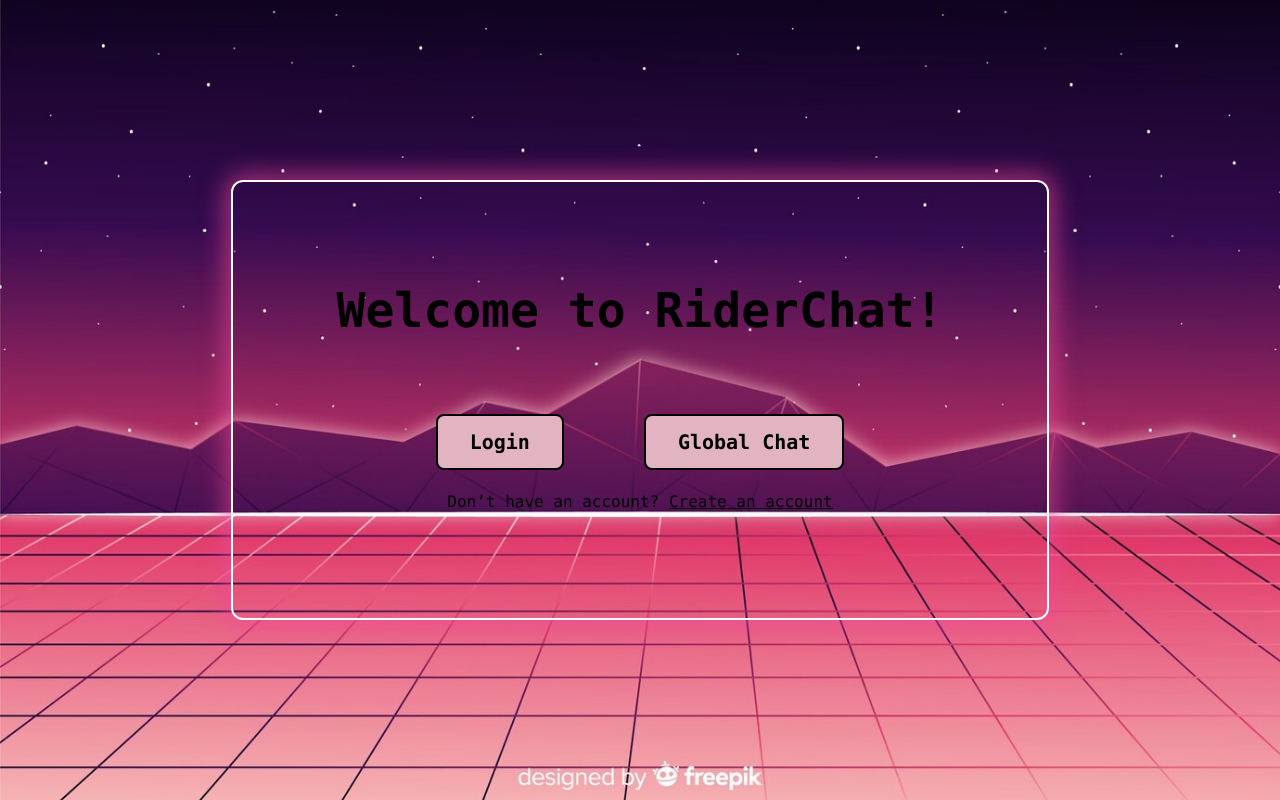
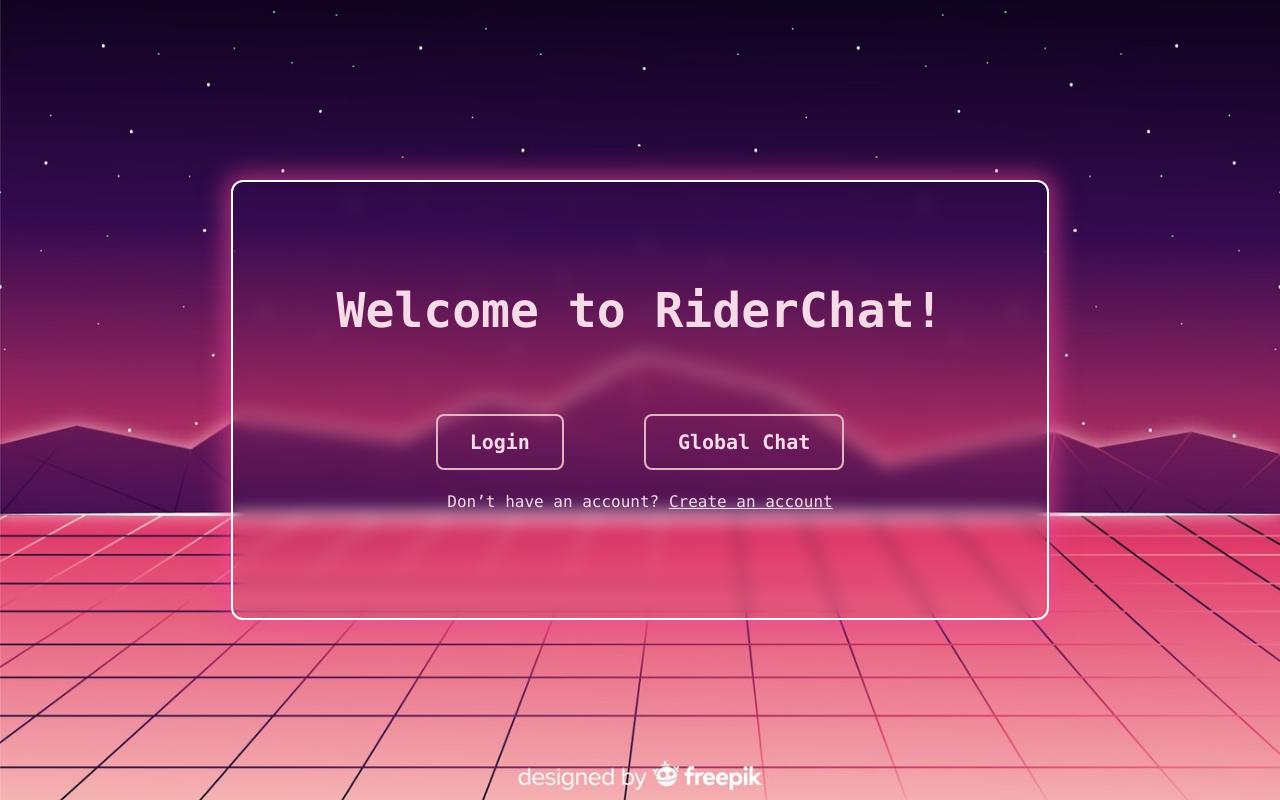
Before and after one commit to MingPV/WebChat, a Next.js app in the folder frontend/: page / in a window 1280 px wide. Built offline with nearby package versions, Linux system fonts and the light colour scheme; no server answers.

Commit message:
update landing page

```diff
--- a/frontend/app/page.tsx
+++ b/frontend/app/page.tsx
@@ -1,41 +1,37 @@
-import { DarkThemeToggle } from "flowbite-react";
-import Link from "next/link";
-
 export default function Home() {
   return (
     <main
-      className="flex min-h-screen items-center justify-center bg-center bg-cover bg-no-repeat px-4 py-24 transition-all duration-500"
+      className="flex min-h-screen items-center justify-center bg-cover bg-center bg-no-repeat px-4 py-24 transition-all duration-500"
       style={{ backgroundImage: "url('/bg5.jpg')" }}
     >
-
       {/* Neon Glow Frame */}
-      <div className="relative rounded-xl border-2 border-white p-26 shadow-[0_0_25px_6px_rgba(240,72,153,0.6)]">
+      <div className="relative rounded-xl border-2 border-white p-26 shadow-[0_0_25px_6px_rgba(240,72,153,0.6)] backdrop-blur-sm">
         <div className="flex flex-col items-center space-y-20 text-center">
-          <h1 className="text-5xl font-bold text-black dark:text-base-100">
+          <h1 className="dark:text-base-100 text-base-100 text-5xl font-bold">
             Welcome to RiderChat!
           </h1>
 
           <div className="flex flex-col items-center space-y-5">
             <div className="flex flex-row gap-20">
-              <Link
+              <a
                 href="/sign-in"
-                className="text-center rounded-lg border-2 border-black bg-base-200 px-8 py-3 text-xl font-semibold text-black transition-all duration-300 hover:bg-base-300 dark:border-base-100 dark:bg-base-300 dark:text-base-100 dark:hover:bg-base-350"
+                className="hover:bg-base-300 dark:border-base-100 dark:bg-base-300 dark:text-base-100 dark:hover:bg-base-350 text-base-100 border-base-200 rounded-lg border-2 bg-transparent px-8 py-3 text-center text-xl font-semibold backdrop-blur-lg transition-all duration-300"
               >
                 Login
-              </Link>
-              <Link
+              </a>
+              <a
                 href="/publicChat"
-                className="text-center rounded-lg border-2 border-black bg-base-200 px-8 py-3 text-xl font-semibold text-black transition-all duration-300 hover:bg-base-300 dark:border-base-100 dark:bg-base-300 dark:text-base-100 dark:hover:bg-base-350"
+                className="hover:bg-base-300 dark:border-base-200 dark:bg-base-300 dark:text-base-100 dark:hover:bg-base-350 border-base-200 text-base-100 rounded-lg border-2 bg-transparent px-8 py-3 text-center text-xl font-semibold backdrop-blur-lg transition-all duration-300"
               >
                 Global Chat
-              </Link>
+              </a>
             </div>
 
-            <p className="text-base text-black dark:text-base-100">
-              Don’t have an account?{' '}
-              <Link href="/sign-up" className="underline hover:text-base-200">
+            <p className="dark:text-base-100 text-base-100 text-base">
+              Don’t have an account?{" "}
+              <a href="/sign-up" className="hover:text-base-200 underline">
                 Create an account
-              </Link>
+              </a>
             </p>
           </div>
         </div>
```
